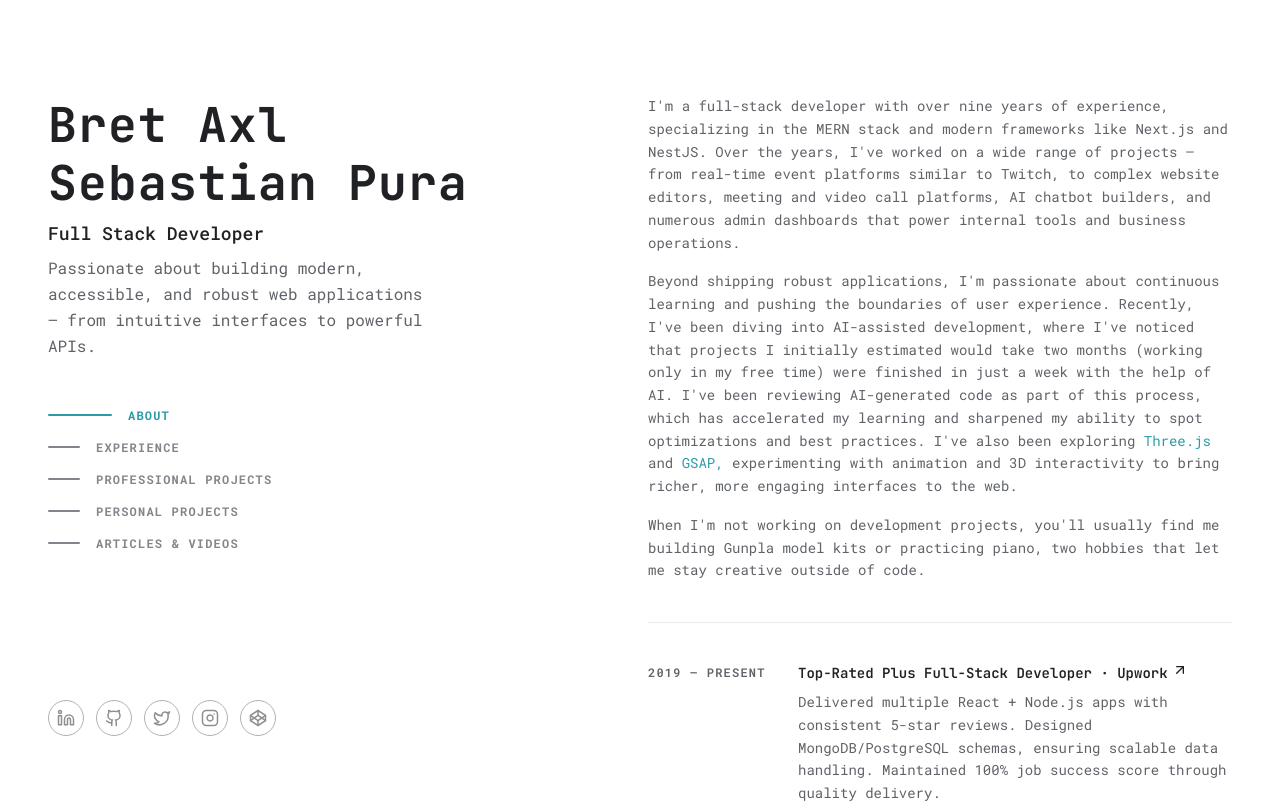
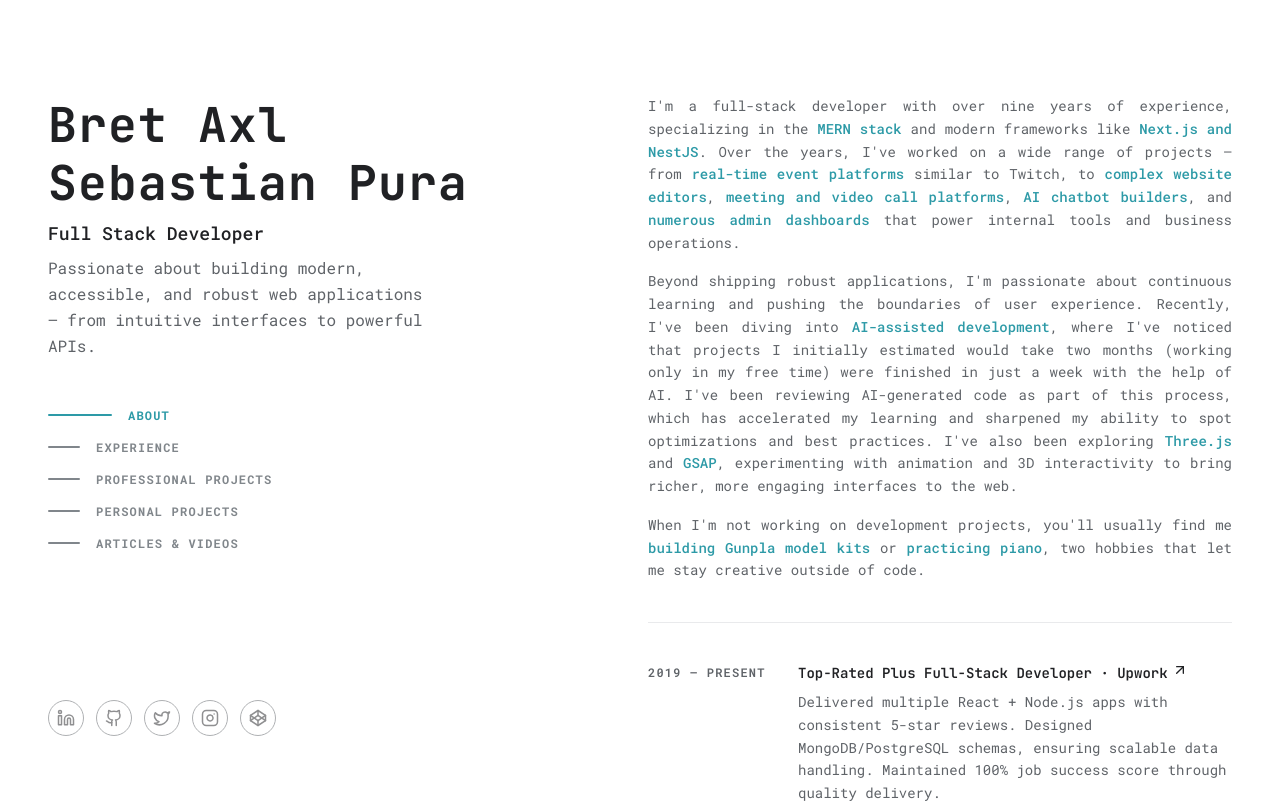
Before and after one commit to xeiaaa/portfolio, a Next.js app: page / in a window 1280 px wide. Shown: the top 803 px of the page. Built offline with nearby package versions, Linux system fonts and the light colour scheme; no server answers.

Commit message:
fix highlighting logic

```diff
--- a/app/components/About.tsx
+++ b/app/components/About.tsx
@@ -3,35 +3,59 @@
 import SectionTitle from "./SectionTitle";
 
 const About = () => {
+  const renderParagraph = (paragraph: AboutParagraph) => {
+    let text = paragraph.paragraph;
+
+    // Apply formatting in order: italic -> bold -> highlights
+    // This ensures proper nesting of styles
+
+    // Apply italic formatting
+    paragraph.italic.forEach((word) => {
+      const regex = new RegExp(`\\b(${word})\\b`, "gi");
+      text = text.replace(regex, '<em class="italic">$1</em>');
+    });
+
+    // Apply bold formatting
+    paragraph.bold.forEach((word) => {
+      const regex = new RegExp(`\\b(${word})\\b`, "gi");
+      text = text.replace(regex, '<strong class="font-bold">$1</strong>');
+    });
+
+    // Apply highlight formatting (should be applied last to override other styles)
+    paragraph.highlights.forEach((highlight) => {
+      // Escape special regex characters in the highlight word
+      const escapedHighlight = highlight.replace(/[.*+?^${}()|[\]\\]/g, "\\$&");
+
+      // If the highlight word contains apostrophe or hyphen, match it exactly
+      // Otherwise, use word boundaries to avoid matching words with apostrophes/hyphens
+      let regex;
+      if (highlight.includes("'") || highlight.includes("-")) {
+        regex = new RegExp(`\\b(${escapedHighlight})\\b`, "gi");
+      } else {
+        // For words without apostrophes/hyphens, exclude matches that have them
+        regex = new RegExp(`\\b(${escapedHighlight})(?!['-])\\b`, "gi");
+      }
+
+      text = text.replace(
+        regex,
+        '<span class="text-highlight font-medium">$1</span>'
+      );
+    });
+
+    return (
+      <p
+        className="text-sm leading-relaxed text-secondary text-justify"
+        dangerouslySetInnerHTML={{ __html: text }}
+      />
+    );
+  };
+
   return (
     <section id="about" className="scroll-mt-11">
       <SectionTitle title="About" />
       <div className="space-y-4">
         {Profile.about.map((paragraph: AboutParagraph, index) => (
-          <p key={index} className="text-sm leading-relaxed text-secondary">
-            {paragraph.paragraph.split(" ").map((word, wordIndex) => {
-              const isHighlighted = paragraph.highlights.some((highlight) =>
-                word.toLowerCase().includes(highlight.toLowerCase())
-              );
-              const isBold = paragraph.bold.some((bold) =>
-                word.toLowerCase().includes(bold.toLowerCase())
-              );
-              const isItalic = paragraph.italic.some((italic) =>
-                word.toLowerCase().includes(italic.toLowerCase())
-              );
-
-              let className = "";
-              if (isHighlighted) className += "text-highlight ";
-              if (isBold) className += "font-bold ";
-              if (isItalic) className += "italic ";
-
-              return (
-                <span key={wordIndex} className={className}>
-                  {word}{" "}
-                </span>
-              );
-            })}
-          </p>
+          <div key={index}>{renderParagraph(paragraph)}</div>
         ))}
       </div>
 
```
